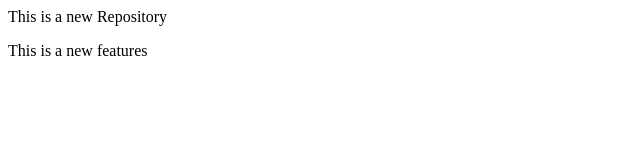
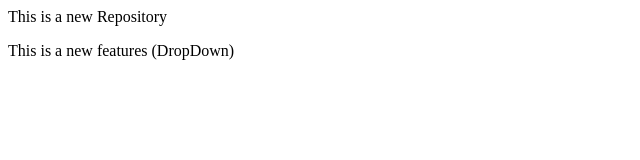
Before and after one commit to Rohit079777/local_repo, a plain HTML site: page index.html in a window 1280 px wide. Shown: the full height of the page, 0-640 px from the left. Drawn offline with Linux system fonts and the light colour scheme.

Commit message:
Add DropDown

```diff
--- a/index.html
+++ b/index.html
@@ -1,2 +1,2 @@
 <p>This is a new Repository</p>
-<p>This is a new features</p>
+<p>This is a new features (DropDown)</p>
```
